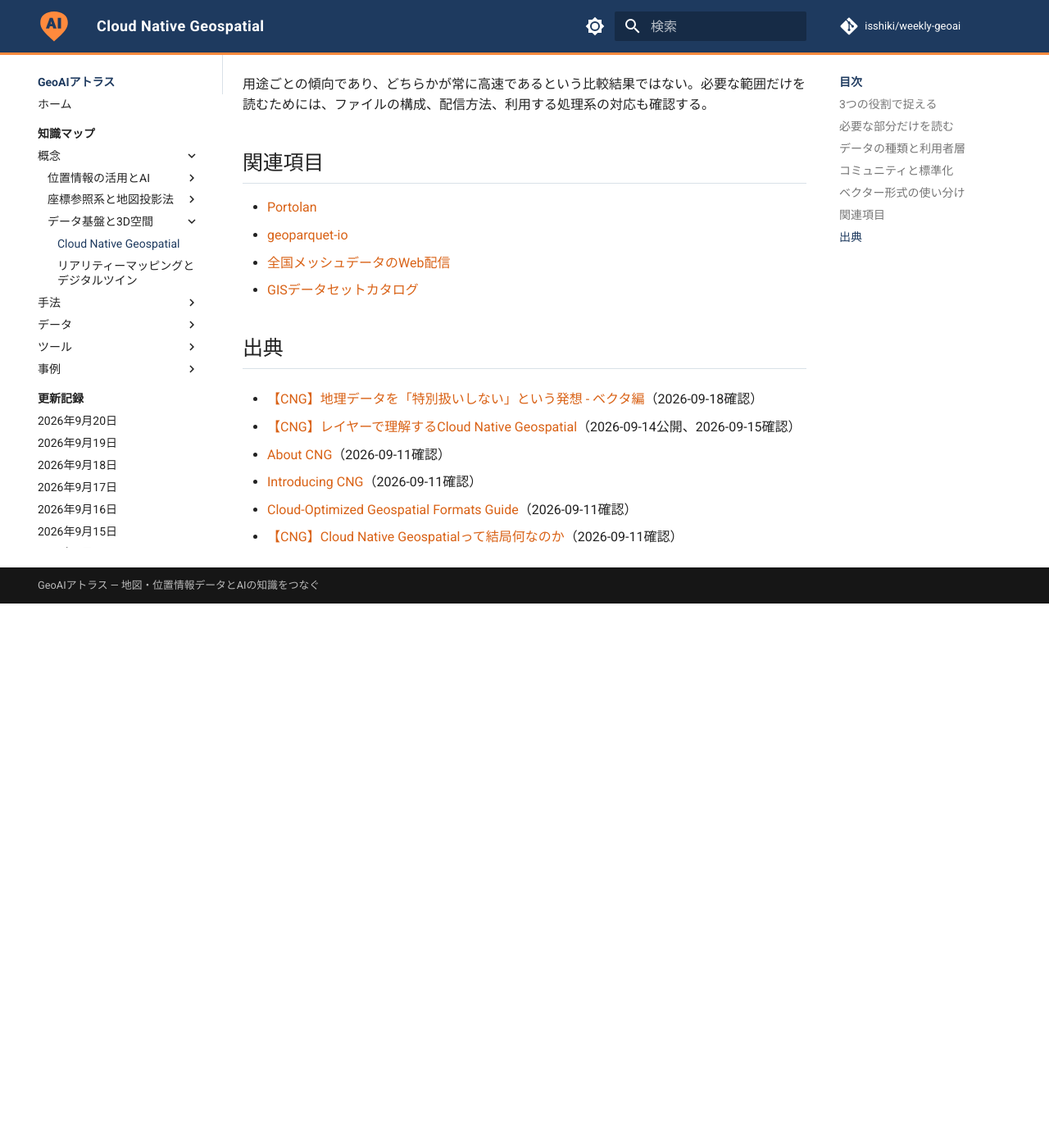
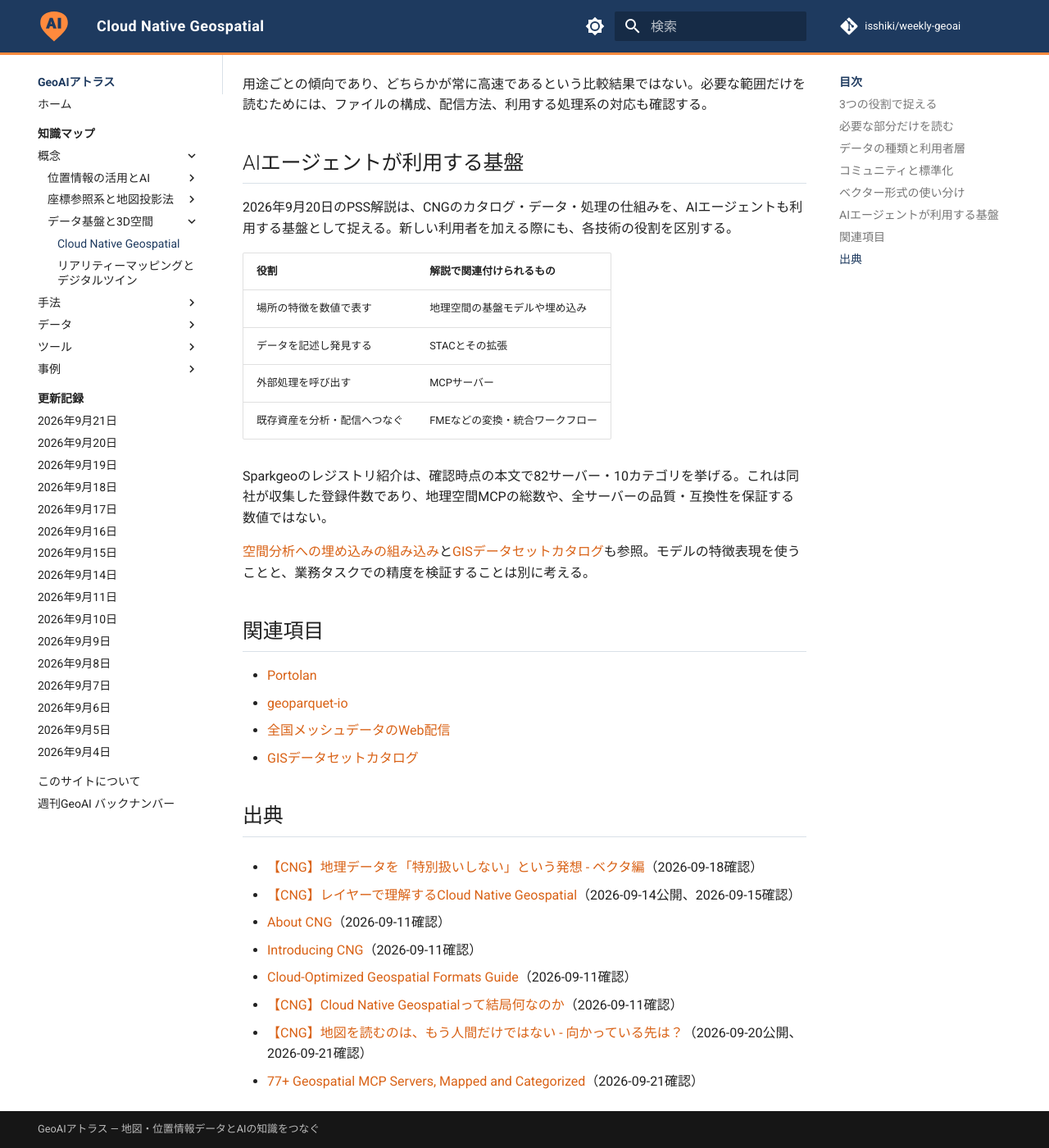
Before and after one commit to isshiki/weekly-geoai, an MkDocs documentation site: the page built from docs/atlas/concepts/cloud-native-geospatial.md, in a window 1280 px wide and 1400 px high, scrolled down 2213 px. Shown: the whole window at 82% size. Built offline with MkDocs 1.6.1 and Material for MkDocs 9.7.7, drawn with Linux system fonts in a browser that asks for light colours; comment, search, counter and statistics services are not loaded; before the commit the page ends 2949 px from its top, so only the background shows below that.

```diff
--- a/docs/atlas/concepts/cloud-native-geospatial.md
+++ b/docs/atlas/concepts/cloud-native-geospatial.md
@@ -2,7 +2,7 @@
 layout: default
 title: Cloud Native Geospatial
 category: concepts
-updated: 2026-09-18
+updated: 2026-09-21
 ---
 
 # Cloud Native Geospatial
@@ -56,6 +56,21 @@ Cloud-Native Geospatial ForumはRadiant Earthのイニシアチブであり、
 
 用途ごとの傾向であり、どちらかが常に高速であるという比較結果ではない。必要な範囲だけを読むためには、ファイルの構成、配信方法、利用する処理系の対応も確認する。
 
+## AIエージェントが利用する基盤
+
+2026年9月20日のPSS解説は、CNGのカタログ・データ・処理の仕組みを、AIエージェントも利用する基盤として捉える。新しい利用者を加える際にも、各技術の役割を区別する。
+
+| 役割 | 解説で関連付けられるもの |
+| --- | --- |
+| 場所の特徴を数値で表す | 地理空間の基盤モデルや埋め込み |
+| データを記述し発見する | STACとその拡張 |
+| 外部処理を呼び出す | MCPサーバー |
+| 既存資産を分析・配信へつなぐ | FMEなどの変換・統合ワークフロー |
+
+Sparkgeoのレジストリ紹介は、確認時点の本文で82サーバー・10カテゴリを挙げる。これは同社が収集した登録件数であり、地理空間MCPの総数や、全サーバーの品質・互換性を保証する数値ではない。
+
+[空間分析への埋め込みの組み込み](../methods/spatial-embeddings.md)と[GISデータセットカタログ](../methods/gis-dataset-catalog-for-agents.md)も参照。モデルの特徴表現を使うことと、業務タスクでの精度を検証することは別に考える。
+
 ## 関連項目
 
 - [Portolan](../data/portolan.md)
@@ -73,3 +88,6 @@ Cloud-Native Geospatial ForumはRadiant Earthのイニシアチブであり、
 - [Introducing CNG](https://cloudnativegeo.org/blog/2024/09/introducing-cng/)（2026-09-11確認）
 - [Cloud-Optimized Geospatial Formats Guide](https://guide.cloudnativegeo.org/overview.html)（2026-09-11確認）
 - [【CNG】Cloud Native Geospatialって結局何なのか](https://note.com/pacificspatial/n/nbaab8d8f3cab)（2026-09-11確認）
+
+- [【CNG】地図を読むのは、もう人間だけではない - 向かっている先は？](https://note.com/pacificspatial/n/n172bcc83a126)（2026-09-20公開、2026-09-21確認）
+- [77+ Geospatial MCP Servers, Mapped and Categorized](https://sparkgeo.com/blog/geospatial-mcp-servers-mapped-and-categorized/)（2026-09-21確認）
--- /dev/null
+++ b/docs/updates/2026-09-21.md
@@ -0,0 +1,50 @@
+---
+layout: default
+title: 2026年9月21日の更新
+---
+
+# 2026年9月21日の更新
+
+4件の共有URLを記録し、Atlasを1ページ新規作成、1ページ更新した。すべての本文を確認し、企業発表と解説、出来事の日付と記事公開日を区別した。
+
+## 2026年リテール大再編、ドラッグストアとGMSに激震
+
+マギーが小売再編を題材に、ID-POSや顧客ID統合を経営判断へ生かす考え方を紹介した。ツルハ・ウエルシアの統合日は公式資料では2025年12月1日であり、2026年の新規統合としては扱わない。
+
+[マギー](https://magee.co.jp/news/2026-09-15-retail-industry-trends-2026-drugstore-gms-reorganization)
+
+図版：追加なし。企業動向は日付別の記録に留める。
+
+## Infillion to Acquire Foursquare, Closing the Loop Between Advertising and Real-World Results
+
+Foursquareの買収を発表し、来訪データをCatalinaの購買情報と広告配信技術へ組み合わせる方針を示した。9月20日に確認した報道と同じ案件で、取引完了やSwarmの将来方針の確定とは区別する。
+
+[Infillion](https://infillion.com/blog/infillion-to-acquire-foursquare-closing-the-loop-between-advertising-and-real-world-results/)
+
+図版：追加なし。企業動向は日付別の記録に留める。
+
+## CADとGISをつなぐ ── LibreDWG × GDALでDWGをQGIS/ArcGIS pro 対応GeoPackageへ変換する
+
+LibreDWGとGDALをDocker内で組み合わせ、DWGをDXF経由でGeoPackageへ変換する実装を公開した。文字コード・座標単位・Geometry型・Feature数・空間インデックスまで確認し、既知の不具合以外は処理を止める構成を示している。
+
+[Atlas](../atlas/methods/cad-to-geopackage.md) / [rino_yume / Qiita](https://qiita.com/rino_yume/items/dad684526717a806fec8)
+
+図版：追加なし。変換段階と検証項目は表で整理する。
+
+## 【CNG】地図を読むのは、もう人間だけではない - 向かっている先は？
+
+CNGのカタログ・データ・処理の役割分担をAIエージェントも利用するという視点で連載を総括した。埋め込みを作るモデル、流通のためのメタデータ、処理ツールを呼び出すMCPの役割を関連付けている。
+
+[Atlas](../atlas/concepts/cloud-native-geospatial.md) / [Pacific Spatial Solutions（PSS） / note](https://note.com/pacificspatial/n/n172bcc83a126)
+
+図版：追加なし。既存の階層図を維持し、AIから利用する際の役割を表で補足する。
+
+## 確認状況と重複
+
+- 小売記事はID-POS製品を提供するマギーによる解説であり、業績差とデータ活用の因果関係を実証した調査としては扱わない。記事中の企業目標や決算数値は今回個別に裏付けていないため要約へ転載していない。
+- ツルハ・ウエルシアの経営統合日は[ツルハの公式告知](https://www.tsuruha-hd.co.jp/news/detail/20251205_news/)で2025年12月1日と確認した。元記事の2026年という文脈から、統合年を誤読しないよう補足した。
+- Infillionの公式発表は[9月20日の記録](2026-09-20.md)ですでに補足出典として確認したものと同一である。今日は共有された公式URLを日次ログへ保存し、新たな買収案件や続報として重複計上していない。
+- Infillionの発表は取引完了後の人事予定を含む。広告効果測定の方針は同社の説明であり、プライバシー保護や因果効果測定の性能を独立検証したものではない。
+- Qiitaは公式APIから本文・公開日時を確認した。約72.9万Featureなどは著者の検証結果として扱い、こちらで変換ツールを実行したとは記していない。
+- noteの公開日時はHTMLから9月20日と確認した。Sparkgeoの原資料はタイトルが77+、確認時点の本文が82件・10カテゴリである。登録数と業界全体の総数を区別した。
+- STAC Embeddingsの詳細仕様、各基盤モデルの性能、FMEのDatabricks連携の個別条件は今回独立に検証していない。これらの詳細や業界予測を確定した機能・成果として転載していない。
--- a/docs/updates/index.md
+++ b/docs/updates/index.md
@@ -4,6 +4,8 @@ title: 更新記録
 ---
 
 # GeoAIアトラス 更新記録
+
+- [2026年9月21日](2026-09-21.md)
 
 - [2026年9月20日](2026-09-20.md)
 
--- a/mkdocs.yml
+++ b/mkdocs.yml
@@ -61,6 +61,7 @@ nav:
               - 人流データの時間処理と集計定義: atlas/methods/human-flow-time-processing.md
               - 位置情報データのプライバシー保護: atlas/methods/location-data-privacy.md
           - 主題図・モニタリング・配信:
+              - CADからGeoPackageへの変換と検証: atlas/methods/cad-to-geopackage.md
               - 街歩きによるバリア情報マッピング: atlas/methods/barrier-information-mapping.md
               - 手描き地図の座標校正と表示: atlas/methods/illustrated-map-coordinates.md
               - 地域別最多カテゴリ地図の読み方: atlas/methods/regional-winner-maps.md
@@ -133,6 +134,7 @@ nav:
               - 配送経路の最適化と現場フィードバック: atlas/cases/here-fleet-route-intelligence.md
   - 更新記録:
       - 更新記録一覧: updates/index.md
+      - 2026年9月21日: updates/2026-09-21.md
       - 2026年9月20日: updates/2026-09-20.md
       - 2026年9月19日: updates/2026-09-19.md
       - 2026年9月18日: updates/2026-09-18.md
```
Also changed, not shown: daily/2026-09-21.md (added, +51 -0 lines), docs/atlas/index.md (+1 -0 lines), docs/atlas/methods/cad-to-geopackage.md (added, +48 -0 lines).
